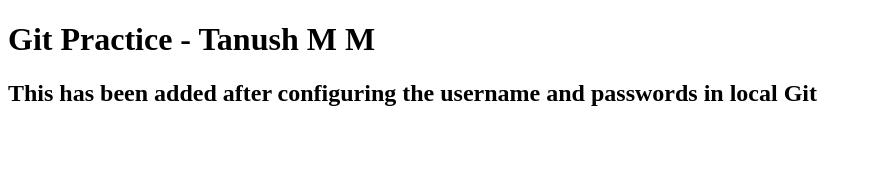
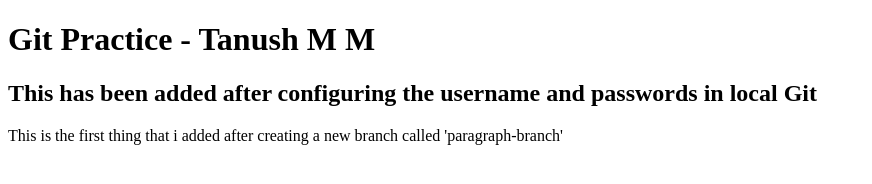
Before and after one commit to tanush-peronal-cei/git-practice, a plain HTML site: page index.html in a window 1280 px wide. Shown: the whole page, without its empty margins (0-872 px from the left). Drawn offline with Linux system fonts and the light colour scheme.

Commit message:
first commit in paragraph-branch

```diff
--- a/index.html
+++ b/index.html
@@ -8,5 +8,7 @@
 <body>
     <H1>Git Practice - Tanush M M</H1>
     <h2>This has been added after configuring the username and passwords in local Git</h2>
+
+    <p>This is the first thing that i added after creating a new branch called 'paragraph-branch'</p>
 </body>
 </html>
```
